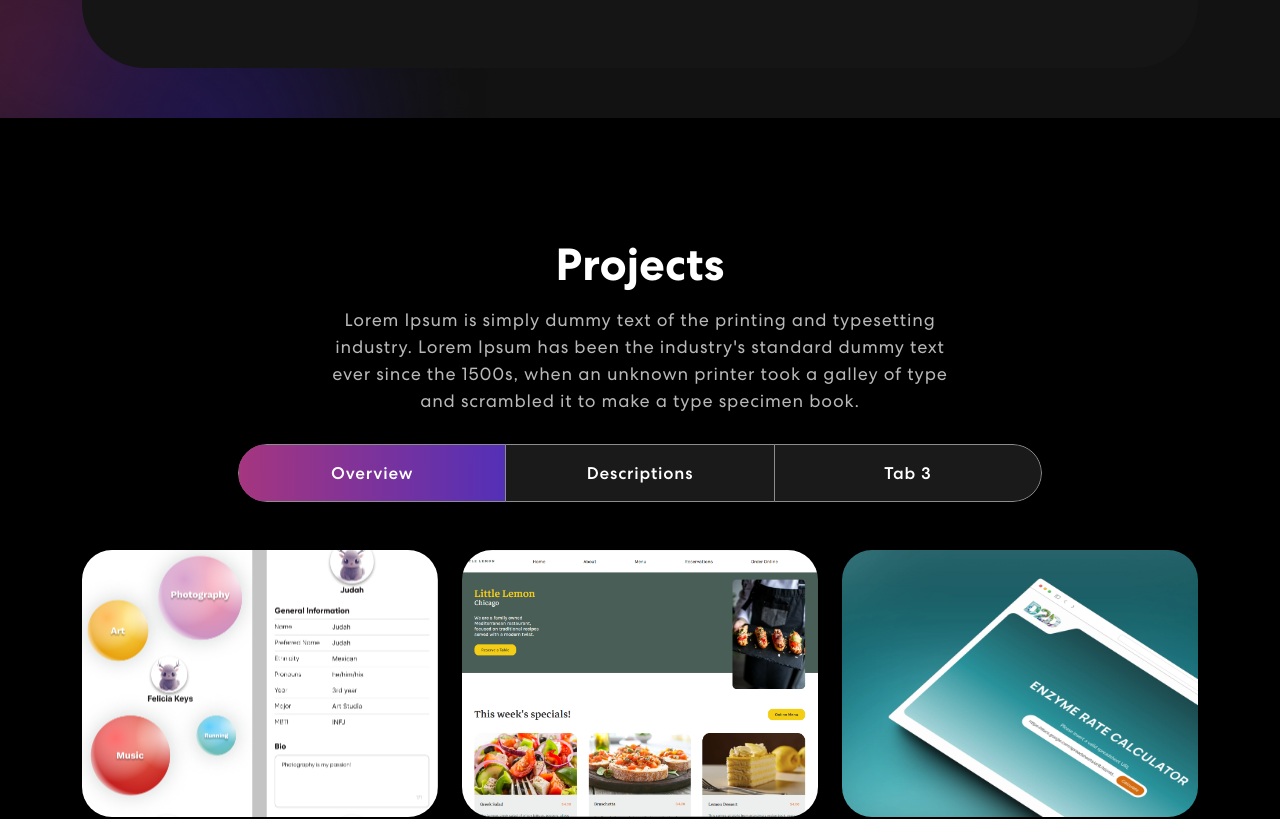
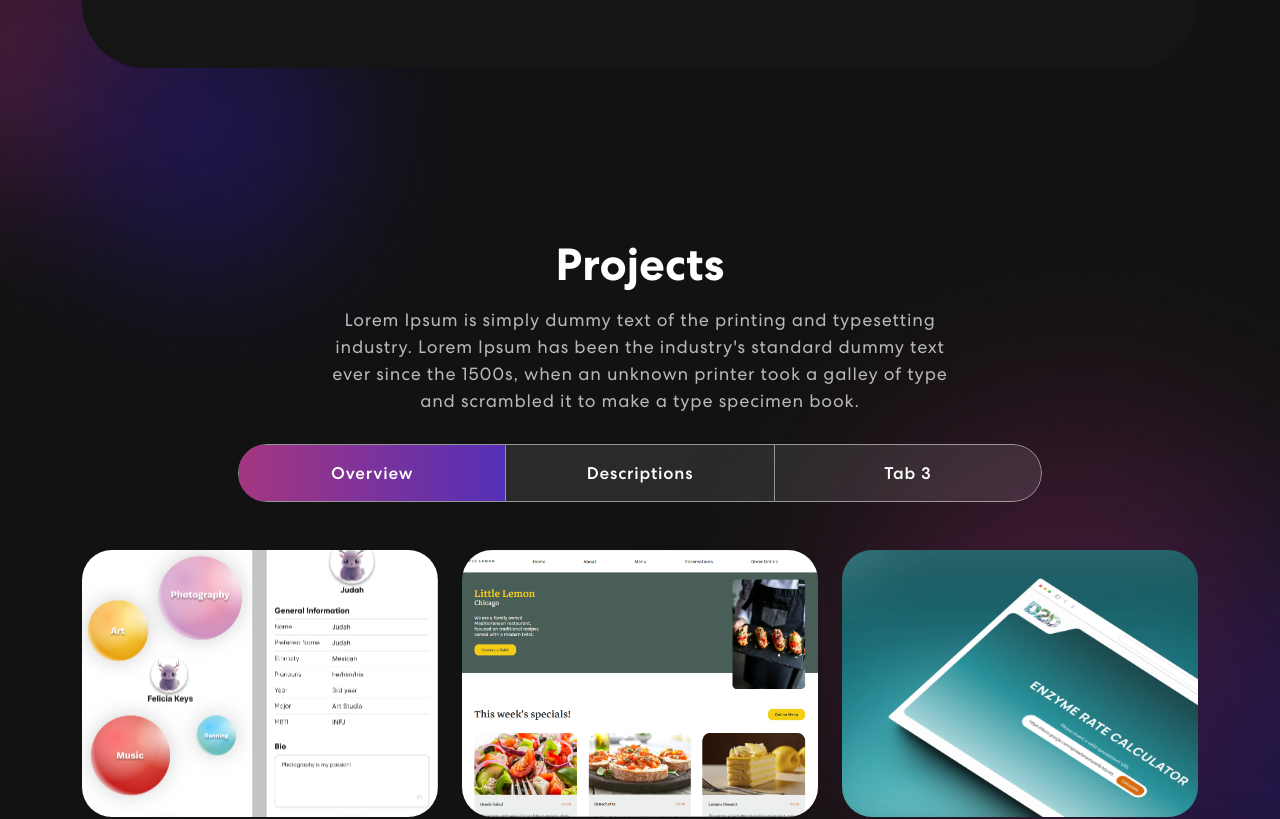
Before and after one commit to alexisbl14/personal-portfolio, a React (Vite) app: page / in a window 1280 px wide. Shown: the part 1165-1984 px from the top of the page. Built offline with nearby package versions, Linux system fonts and the light colour scheme.

Commit message:
fixed background image for project section

```diff
--- a/src/App.css
+++ b/src/App.css
@@ -349,6 +349,9 @@ nav.navbar .navbar-toggler-icon[aria-expanded="true"] nav.navbar .navbar-toggler
   padding: 120px 0;
   position: relative;
   background-color: black;
+  background: url('./assets/img/color-sharp2.png');
+  background-position: bottom right;
+  background-repeat: no-repeat;
 }
 .project h2 {
   font-size: 45px;
@@ -473,7 +476,6 @@ nav.navbar .navbar-toggler-icon[aria-expanded="true"] nav.navbar .navbar-toggler
   bottom: 0;
   width: 35%;
   right: 0;
-  z-index: -4;
 }
 
 /* Footer CSS */
--- a/src/components/Projects.tsx
+++ b/src/components/Projects.tsx
@@ -1,6 +1,5 @@
 import { Container, Row, Col, Nav, Tab } from "react-bootstrap";
 import { ProjectCard } from "./ProjectCard";
-import colorSharp2 from "../assets/img/color-sharp2.png";
 import davisDotImg from "../assets/img/davis-dot2.PNG";
 import littleLemonImg from  "../assets/img/little-lemon.png";
 import d2dImg from "../assets/img/d2d-enzyme-rate-calculator.webp";
@@ -85,7 +84,6 @@ function Projects() {
                     </Col>
                 </Row>
             </Container>
-            <img className="background-image-right" src={colorSharp2}/>
         </section>
     );
 };
```
